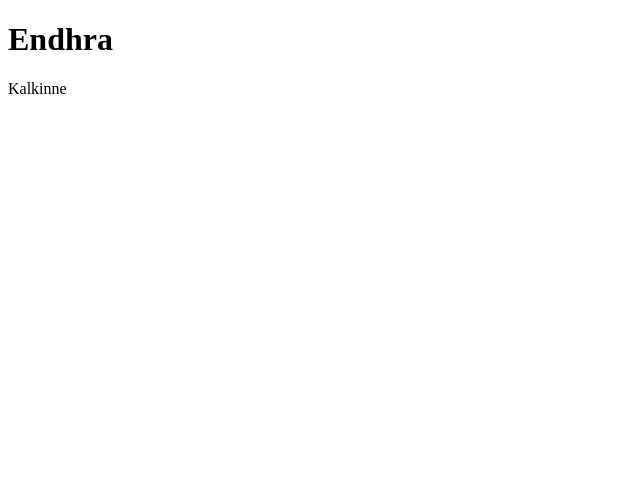
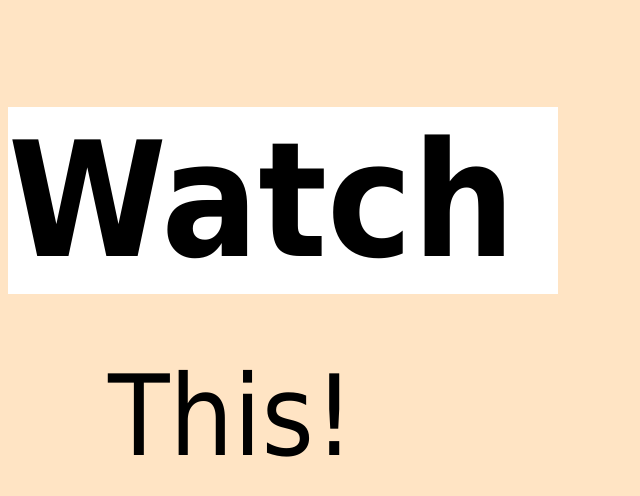
Before and after one commit to SalmanCTZen/checker, a plain HTML site: page index.html in a window 1280 px wide. Shown: the whole page, without its empty margins (0-640 px from the left). Drawn offline with Linux system fonts and the light colour scheme.

Commit message:
Open me please

```diff
--- a/index.html
+++ b/index.html
@@ -5,9 +5,28 @@
     <meta http-equiv="X-UA-Compatible" content="IE=edge">
     <meta name="viewport" content="width=device-width, initial-scale=1.0">
     <title>Document</title>
+    <style>
+        body {
+            font-family: Tahoma;
+            background-color: bisque;
+        }
+
+        h1 {
+            font-size: 10em;
+            background-color: white;
+            width: 550px;
+        }
+
+        p {
+            font-size: 7em;
+            color: black;
+            margin-top: -50px;
+            margin-left: 100px;
+        }
+    </style>
 </head>
 <body>
-    <h1>Endhra</h1>
-    <p>Kalkinne</p>
+    <h1>Watch</h1>
+    <p>This!</p>
 </body>
 </html>
```
